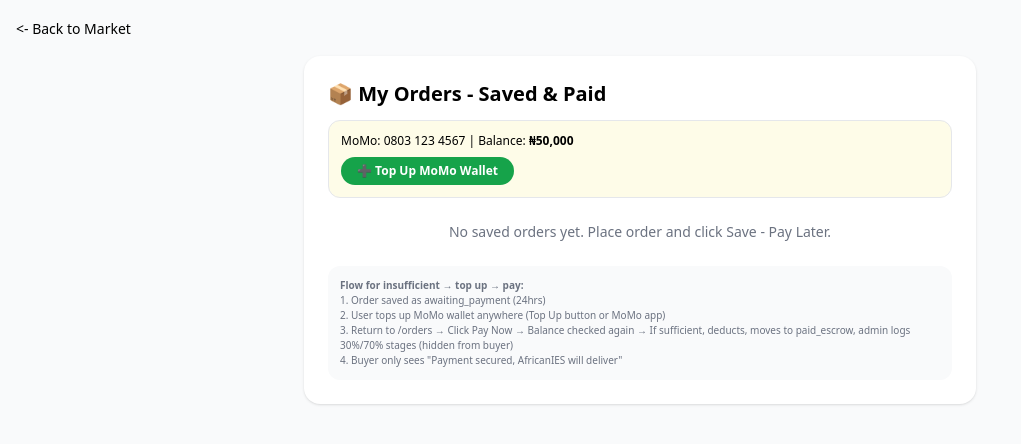
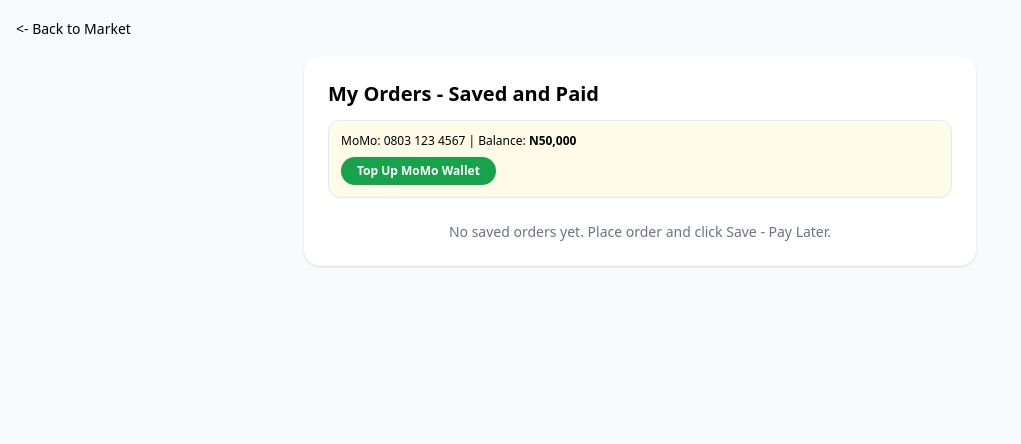
Before and after one commit to gspiassociatesltd/nicham-trade, a Next.js app: page /orders in a window 1280 px wide. Shown: the top 444 px of the page, without its empty margins (0-1021 px from the left). Built offline with nearby package versions, Linux system fonts and the light colour scheme.

Commit message:
Add files via upload

```diff
--- a/app/orders/page.tsx
+++ b/app/orders/page.tsx
@@ -1,51 +1,48 @@
 'use client'
 import { useState, useEffect } from 'react'
 
-export default function OrdersPage({ searchParams }: { searchParams: { lang?: string } }) {
-  const lang = searchParams?.lang || 'en'
+export default function OrdersPage() {
   const [orders, setOrders] = useState<any[]>([])
   const [balance, setBalance] = useState(0)
-  const [momoNumber, setMomoNumber] = useState('')
+  const [momoNumber, setMomoNumber] = useState('0803 123 4567')
   const [payingId, setPayingId] = useState('')
+  const [lang, setLang] = useState('en')
 
   useEffect(() => {
-    const o = JSON.parse(localStorage.getItem('nicham_orders') || '[]')
-    setOrders(o)
+    const sp = new URLSearchParams(window.location.search)
+    setLang(sp.get('lang') || localStorage.getItem('nicham_lang') || 'en')
+    setOrders(JSON.parse(localStorage.getItem('nicham_orders') || '[]'))
     setBalance(parseInt(localStorage.getItem('momo_balance')||'50000'))
     setMomoNumber(localStorage.getItem('momo_number')||'0803 123 4567')
   }, [])
 
   const topUp = () => {
-    const amount = parseInt(prompt('Enter top up amount ₦')||'0')
-    if (amount>0){ const nb=balance+amount; setBalance(nb); localStorage.setItem('momo_balance', nb.toString()); alert('Topped up! New balance ₦'+nb.toLocaleString()) }
+    const val = prompt('Enter top up amount e.g. 300000')
+    const amount = parseInt(val||'0')
+    if (amount>0){ const nb=balance+amount; setBalance(nb); localStorage.setItem('momo_balance', nb.toString()); alert('Topped up! New balance N'+nb.toLocaleString()) }
   }
 
   const handlePay = (orderId: string) => {
-    const order = orders.find(o=>o.orderId===orderId)
+    const order = orders.find((o:any)=>o.orderId===orderId)
     if (!order) return
     setPayingId(orderId)
     setTimeout(()=>{
       if (balance < order.total){
-        alert('Still insufficient. Balance ₦'+balance.toLocaleString()+' Required ₦'+order.total.toLocaleString()+' Please top up.')
+        alert('Still insufficient. Balance N'+balance.toLocaleString()+' Required N'+order.total.toLocaleString()+' Please top up.')
         setPayingId('')
         return
       }
       const nb = balance - order.total
       setBalance(nb)
       localStorage.setItem('momo_balance', nb.toString())
-      const updated = orders.map(o=> o.orderId===orderId ? {...o, status:'paid_escrow', momoTxn:'MOMO-'+Date.now().toString().slice(-6), paidAt:new Date().toLocaleString()} : o)
+      const updated = orders.map((o:any)=> o.orderId===orderId ? {...o, status:'paid_escrow', momoTxn:'MOMO-'+Date.now().toString().slice(-6), paidAt:new Date().toLocaleString()} : o)
       setOrders(updated)
       localStorage.setItem('nicham_orders', JSON.stringify(updated))
-      // admin hidden stages
       const admin = JSON.parse(localStorage.getItem('nicham_admin_escrow')||'[]')
-      admin.unshift({orderId, total:order.total, stage1:'30% AfricanIES collection', stage2:'70% delivery', hidden:true})
+      admin.unshift({orderId, total:order.total, stage1:'30% on collection', stage2:'70% on delivery', hidden:true})
       localStorage.setItem('nicham_admin_escrow', JSON.stringify(admin))
       setPayingId('')
-      // speak
-      try{
-        const u=new SpeechSynthesisUtterance('Payment of '+order.total.toLocaleString()+' naira secured in escrow with MTN MoMo for order '+orderId+'. AfricanIES will deliver.')
-        u.lang='en-NG'; window.speechSynthesis.cancel(); window.speechSynthesis.speak(u)
-      }catch{}
+      try{ const u=new SpeechSynthesisUtterance('Payment of '+order.total.toLocaleString()+' naira secured in escrow with MTN MoMo for order '+orderId+'. AfricanIES will deliver.'); u.lang='en-NG'; window.speechSynthesis.cancel(); window.speechSynthesis.speak(u)}catch{}
     },1000)
   }
 
@@ -53,42 +50,32 @@ export default function OrdersPage({ searchParams }: { searchParams: { lang?: st
     <main className="min-h-screen bg-gray-50 p-4">
       <a href={`/?lang=${lang}`} className="text-sm">&lt;- Back to Market</a>
       <div className="max-w-2xl mx-auto bg-white rounded-2xl shadow p-6 mt-4">
-        <h1 className="text-xl font-black">📦 My Orders - Saved & Paid</h1>
+        <h1 className="text-xl font-black">My Orders - Saved and Paid</h1>
         <div className="mt-3 bg-yellow-50 border rounded-xl p-3 text-xs">
-          <div>MoMo: {momoNumber} | Balance: <b>₦{balance.toLocaleString()}</b></div>
-          <button onClick={topUp} className="mt-2 px-4 py-1.5 bg-green-600 text-white rounded-full text-xs font-bold">➕ Top Up MoMo Wallet</button>
+          <div>MoMo: {momoNumber} | Balance: <b>N{balance.toLocaleString()}</b></div>
+          <button onClick={topUp} className="mt-2 px-4 py-1.5 bg-green-600 text-white rounded-full text-xs font-bold">Top Up MoMo Wallet</button>
         </div>
-
         {orders.length===0 && <div className="mt-6 text-center text-gray-500 text-sm">No saved orders yet. Place order and click Save - Pay Later.</div>}
-
-        {orders.map(o=>(
+        {orders.map((o:any)=>(
           <div key={o.orderId} className="mt-4 border-2 rounded-xl p-3 flex justify-between items-center">
             <div>
               <div className="font-bold text-sm">{o.productName}</div>
               <div className="text-xs text-gray-600">ID: {o.orderId} | {o.date}</div>
-              <div className="text-sm font-black">₦{o.total?.toLocaleString()}</div>
+              <div className="text-sm font-black">N{o.total?.toLocaleString()}</div>
               <div className={`text-[10px] px-2 py-0.5 rounded-full inline-block mt-1 ${o.status==='paid_escrow'?'bg-green-100 text-green-700':'bg-orange-100 text-orange-700'}`}>{o.status}</div>
               {o.momoTxn && <div className="text-[10px] text-gray-500">MoMo Txn: {o.momoTxn}</div>}
             </div>
             <div>
               {o.status==='awaiting_payment' ? (
                 <button disabled={payingId===o.orderId} onClick={()=>handlePay(o.orderId)} className="px-4 py-2 bg-black text-white rounded-full text-xs font-bold">
-                  {payingId===o.orderId ? 'Paying...' : '💳 Pay Now with MoMo'}
+                  {payingId===o.orderId ? 'Paying...' : 'Pay Now with MoMo'}
                 </button>
               ) : (
-                <div className="text-xs text-green-600 font-bold">✅ Secured in Escrow</div>
+                <div className="text-xs text-green-600 font-bold">Secured in Escrow</div>
               )}
             </div>
           </div>
         ))}
-
-        <div className="mt-6 bg-gray-50 p-3 rounded-xl text-[10px] text-gray-500">
-          <b>Flow for insufficient → top up → pay:</b><br/>
-          1. Order saved as awaiting_payment (24hrs)<br/>
-          2. User tops up MoMo wallet anywhere (Top Up button or MoMo app)<br/>
-          3. Return to /orders → Click Pay Now → Balance checked again → If sufficient, deducts, moves to paid_escrow, admin logs 30%/70% stages (hidden from buyer)<br/>
-          4. Buyer only sees "Payment secured, AfricanIES will deliver"
-        </div>
       </div>
     </main>
   )
--- a/app/page.tsx
+++ b/app/page.tsx
@@ -101,8 +101,7 @@ export default function Home() {
       </div>
 
       <section className="p-6 text-center bg-gradient-to-br from-yellow-50 to-green-50">
-        <h2 className="text-lg md:text-xl font-bold mb-2 text-gray-700">Everything Solar - Solar Cargo Bikes, Pumps, Freezers, Mini-Grids, Tractors e.t.c. - Delivery Nationwide</div>
-      <a href="/orders" className="ml-2 text-xs bg-black text-white px-3 py-1 rounded-full">📦 My Orders</a><span className="ml-2 text-xs">MoMo Bal: <span id="momoBal">...</span></span></h2>
+        <h2 className="text-lg md:text-xl font-bold mb-2 text-gray-700">Everything Solar - Solar Cargo Bikes, Pumps, Freezers, Mini-Grids, Tractors e.t.c. - Delivery Nationwide</h2>
         <p className="text-gray-600 mb-2">Marketplace Model: GSPI/NiChAm Platform | Escrow with MTN MoMo | AfricanIES Nationwide Delivery</p>
         <p className="text-xs text-gray-500 max-w-3xl mx-auto">Buyer orders on platform → Escrow with MTN&apos;s momo → AfricanIES collects from manufacturers & delivers → Buyer confirms - MTN&apos;s momo pays</p>
 
--- a/app/product/[id]/page.tsx
+++ b/app/product/[id]/page.tsx
@@ -128,7 +128,7 @@ export default function ProductPage({ params }: { params: { id: string } }) {
 
   return (
     <main className="min-h-screen bg-gray-50 p-4">
-      <a href={`/?lang=${lang}`} className="text-sm mb-4 inline-block">&lt;- NiChAm Solar Market</a>
+      <a href={`/?lang=${lang}`} className="text-sm mb-4 inline-block"><- NiChAm Solar Market</a>
       <div className="max-w-2xl mx-auto bg-white rounded-2xl shadow p-6">
         <h1 className="text-2xl font-black">{meta.name}</h1>
         <p className="text-sm text-gray-600 mt-1">{meta.desc}</p>
@@ -150,7 +150,7 @@ export default function ProductPage({ params }: { params: { id: string } }) {
               <button onClick={handlePay} className="mt-3 w-full py-3 bg-black text-white rounded-full font-black text-sm animate-pulse">💳 Pay with MTN MoMo - Deduct from Wallet</button>
               <div className="flex gap-2 mt-2">
                 <button onClick={()=>speak(["Order ID "+orderId+". Total "+total.toLocaleString()+" naira. Please click Pay with MTN MoMo to secure your payment in escrow."])} className="flex-1 py-2 bg-white border rounded-full text-xs font-bold">🔊 Replay</button>
-                <a href={`/orders?lang=${lang}`} className="flex-1 py-2 bg-gray-200 rounded-full text-xs font-bold text-center">Save Order - Pay Later (24hrs)</a>
+                <a href={`/?lang=${lang}`} className="flex-1 py-2 bg-gray-200 rounded-full text-xs font-bold text-center">Save for Later</a>
               </div>
             </div>
           )}
```
